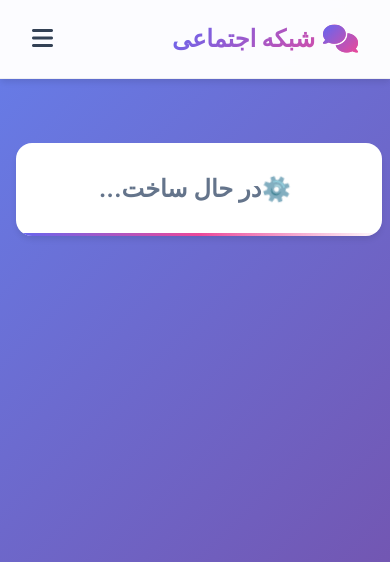
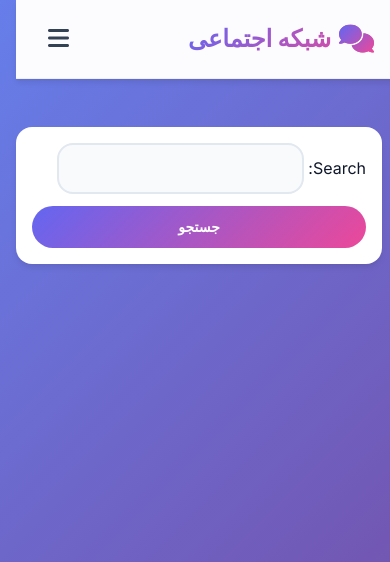
Before and after one commit to majidkhazaei/social-network-django, a Django app: page / in a window 390 px wide; the page is wider, and only the part inside the window is pictured. Shown: the top 562 px of that part. Run offline with Django 5.2, Linux system fonts and the light colour scheme; data that the repository does not hold is empty.

Commit message:
feat: add search feature for social network

```diff
--- a/A/account/models.py
+++ b/A/account/models.py
@@ -8,3 +8,9 @@ class Relation(models.Model):
 
     def __str__(self):
         return f'{self.from_user.username} is following {self.to_user.username}'
+
+
+class Profile(models.Model):
+    user = models.OneToOneField(User, on_delete=models.CASCADE)
+    age = models.PositiveSmallIntegerField(default=0)
+    address = models.TextField(null=True, blank=True)
--- a/A/home/forms.py
+++ b/A/home/forms.py
@@ -21,3 +21,7 @@ class CommentReplyForm(forms.ModelForm):
     class Meta:
         model = Comment
         fields = ('body',)
+
+
+class PostSearchForm(forms.Form):
+    search = forms.CharField()
--- a/A/home/static/home/css/feed.css
+++ b/A/home/static/home/css/feed.css
@@ -1,65 +1,79 @@
-/* ========== HOME PAGE STYLES (Posts Feed) ========== */
-/* این استایل فقط روی صفحه خانه تاثیر میذاره و با base.html تداخل نداره */
+/* ========== SEARCH & HOME PAGE STYLES ========== */
 
-/* فقط روی کانتینری که داخل این صفحه است تاثیر میذاره */
-.main-content .container,
-body > .wrapper > .main-content > .container {
+/* کانتینر اصلی */
+.main-content .container {
     max-width: 800px;
     margin: 2rem auto;
     animation: fadeInUp 0.5s ease-out;
 }
 
-/* استایل h3 - فقط مخصوص این صفحه */
-.main-content h3,
-body .main-content h3 {
-    text-align: center;
-    font-size: 1.5rem;
-    font-weight: 600;
-    color: #64748b;
-    padding: 2rem;
+/* ========== فرم جستجو ========== */
+.main-content form {
+    display: flex;
+    gap: 0.5rem;
+    margin-bottom: 2rem;
     background: white;
-    border-radius: 1rem;
+    padding: 0.5rem;
+    border-radius: 3rem;
     box-shadow: 0 4px 6px -1px rgb(0 0 0 / 0.1);
-    margin-bottom: 2rem;
-    margin-top: 0;
-    position: relative;
-    overflow: hidden;
 }
 
-/* افکت دکوراتیو برای h3 */
-.main-content h3::before {
-    content: '⚙️';
-    margin-right: 0.5rem;
-    font-size: 1.5rem;
-    display: inline-block;
-    animation: spin 3s linear infinite;
+/* فیلد ورودی جستجو */
+.main-content form input:not([type="submit"]) {
+    flex: 1;
+    padding: 0.75rem 1rem;
+    border: 2px solid #e2e8f0;
+    border-radius: 2rem;
+    font-size: 0.9rem;
+    transition: all 0.3s ease;
+    background: #f8fafc;
+    font-family: inherit;
 }
 
-.main-content h3::after {
-    content: '';
-    position: absolute;
-    bottom: 0;
-    left: 0;
-    width: 100%;
-    height: 3px;
-    background: linear-gradient(90deg, #6366f1, #ec4899, transparent);
+.main-content form input:focus {
+    outline: none;
+    border-color: #6366f1;
+    box-shadow: 0 0 0 3px rgba(99, 102, 241, 0.1);
+    background: white;
 }
 
-/* استایل لینک‌ها (هر پست) - فقط مخصوص این صفحه */
+/* دکمه جستجو */
+.main-content form input[type="submit"] {
+    background: linear-gradient(135deg, #6366f1, #ec4899);
+    color: white;
+    border: none;
+    padding: 0 1.5rem;
+    border-radius: 2rem;
+    font-weight: 600;
+    font-size: 0.875rem;
+    cursor: pointer;
+    transition: all 0.3s ease;
+}
+
+.main-content form input[type="submit"]:hover {
+    transform: translateY(-2px);
+    box-shadow: 0 4px 12px rgba(99, 102, 241, 0.3);
+    filter: brightness(1.05);
+}
+
+/* ========== لیست پست‌ها ========== */
+/* هر پست به صورت کارت */
 .main-content a {
     display: block;
     text-decoration: none;
     background: white;
     margin-bottom: 1rem;
     padding: 1.25rem 1.5rem;
-    border-radius: 0.75rem;
+    border-radius: 1rem;
     box-shadow: 0 4px 6px -1px rgb(0 0 0 / 0.1);
     transition: all 0.3s cubic-bezier(0.4, 0, 0.2, 1);
     color: #0f172a;
     border-right: 3px solid transparent;
+    font-size: 0.95rem;
+    line-height: 1.6;
+    color: #334155;
 }
 
-/* هاور لینک‌ها */
 .main-content a:hover {
     transform: translateX(5px);
     box-shadow: 0 20px 25px -5px rgb(0 0 0 / 0.1);
@@ -123,15 +130,26 @@ body .main-content h3 {
 .main-content a:nth-child(9) { animation-delay: 0.45s; }
 .main-content a:nth-child(10) { animation-delay: 0.5s; }
 
-/* Responsive */
+/* ========== ریسپانسیو ========== */
 @media (max-width: 768px) {
     .main-content .container {
         margin: 1rem;
     }
 
-    .main-content h3 {
-        font-size: 1.25rem;
-        padding: 1.25rem;
+    .main-content form {
+        flex-direction: column;
+        border-radius: 1rem;
+        padding: 1rem;
+        gap: 0.75rem;
+    }
+
+    .main-content form input:not([type="submit"]) {
+        border-radius: 1rem;
+    }
+
+    .main-content form input[type="submit"] {
+        padding: 0.6rem;
+        width: 100%;
     }
 
     .main-content a {
--- a/A/home/templates/home/index.html
+++ b/A/home/templates/home/index.html
@@ -4,7 +4,11 @@
 <link rel="stylesheet" href="{% static 'home/css/feed.css' %}">
 {% endblock %}
 {% block content %}
-    <h3>در حال ساخت...</h3>
+    <form action="" method="get">
+        {{ form }}
+        <input type="submit" value="جستجو">
+    </form><br>
+
     {% for post in posts %}
         <a href="{% url 'home:post_detail' post.id post.slug %}">{{ post.body|truncatewords:8 }}</a>
     {% endfor %}
--- a/A/home/views.py
+++ b/A/home/views.py
@@ -3,15 +3,19 @@ from django.views import View
 from .models import Post, Comment, Like
 from django.contrib.auth.mixins import LoginRequiredMixin
 from django.contrib import messages
-from .forms import PostCreateUpdateForm, CommentCreateForm, CommentReplyForm
+from .forms import PostCreateUpdateForm, CommentCreateForm, CommentReplyForm, PostSearchForm
 from django.utils.text import slugify
 from django.utils.decorators import method_decorator
 from django.contrib.auth.decorators import login_required
 
 class HomeView(View):
+    form_class = PostSearchForm
+
     def get(self, request):
         posts = Post.objects.all()
-        return render(request, 'home/index.html', {'posts': posts})
+        if request.GET.get('search'):
+            posts = posts.filter(body__icontains=request.GET['search'])
+        return render(request, 'home/index.html', {'posts': posts, 'form': self.form_class})
 
 
 class PostDetailView(View):
--- a/A/templates/inc/navbar.html
+++ b/A/templates/inc/navbar.html
@@ -6,12 +6,6 @@
             <i class="fas fa-comments"></i>
             <span>شبکه اجتماعی</span>
         </a>
-
-        <!-- Search Box -->
-        <div class="search-box">
-            <i class="fas fa-search"></i>
-            <input type="text" placeholder="جستجو در شبکه اجتماعی..." id="searchInput">
-        </div>
 
         <!-- Main Navigation Links -->
         <div class="nav-links">
@@ -37,7 +31,7 @@
                 <div class="user-menu">
                     <button class="user-menu-btn" id="userMenuBtn">
                         {% if user.profile.avatar %}
-                            <img src="{{ user.profile.avatar.url }}" alt="{{ user.username }}" class="user-avatar">
+                            <img src="" alt="{{ user.username }}" class="user-avatar">
                         {% else %}
                             <div class="user-avatar-placeholder">
                                 {{ user.username|first|upper }}
```
Also changed, not shown: other parts of A/home/static/home/css/feed.css (+23 -28 lines), A/account/admin.py (+15 -1 lines), A/account/migrations/0002_profile.py (added).
